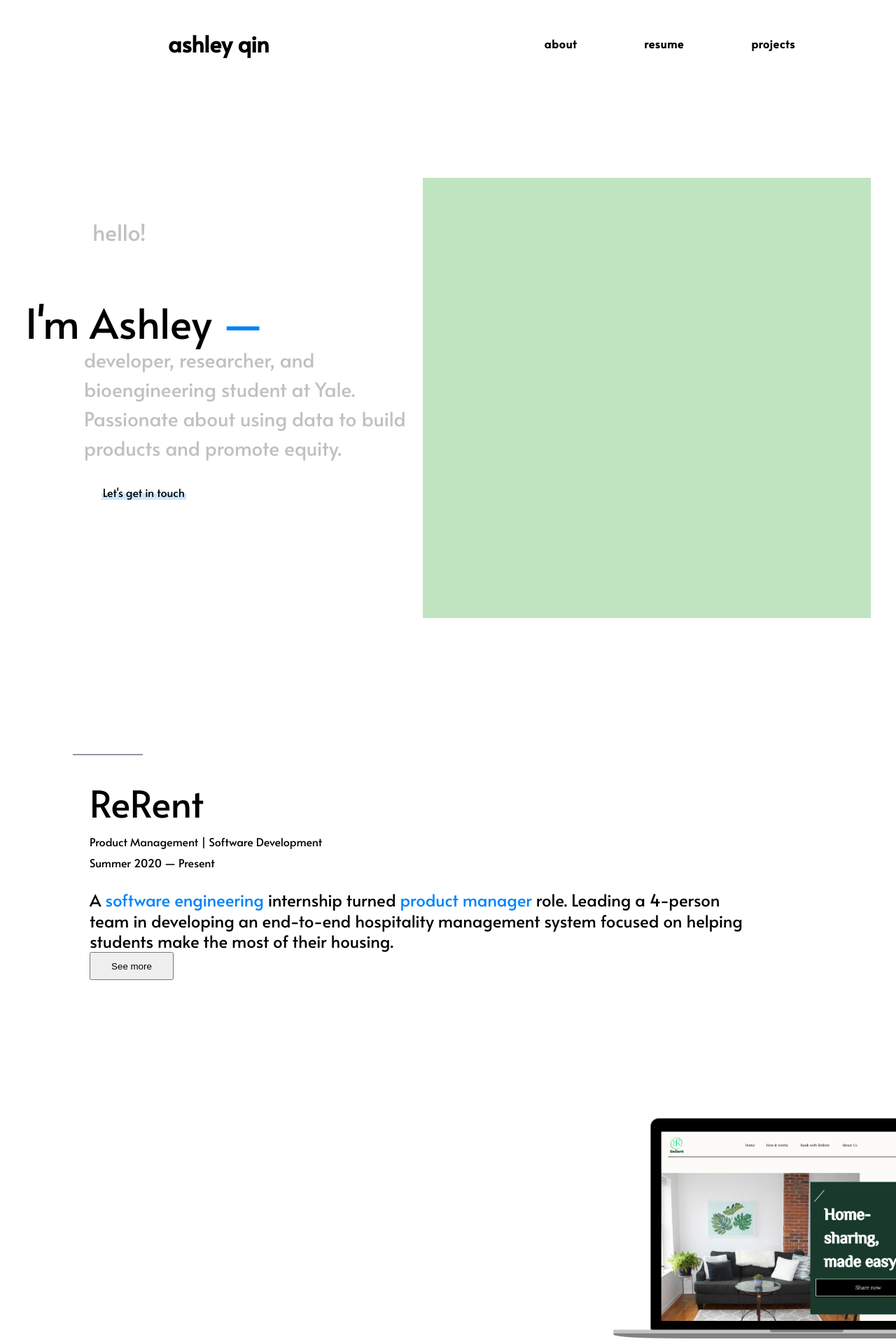
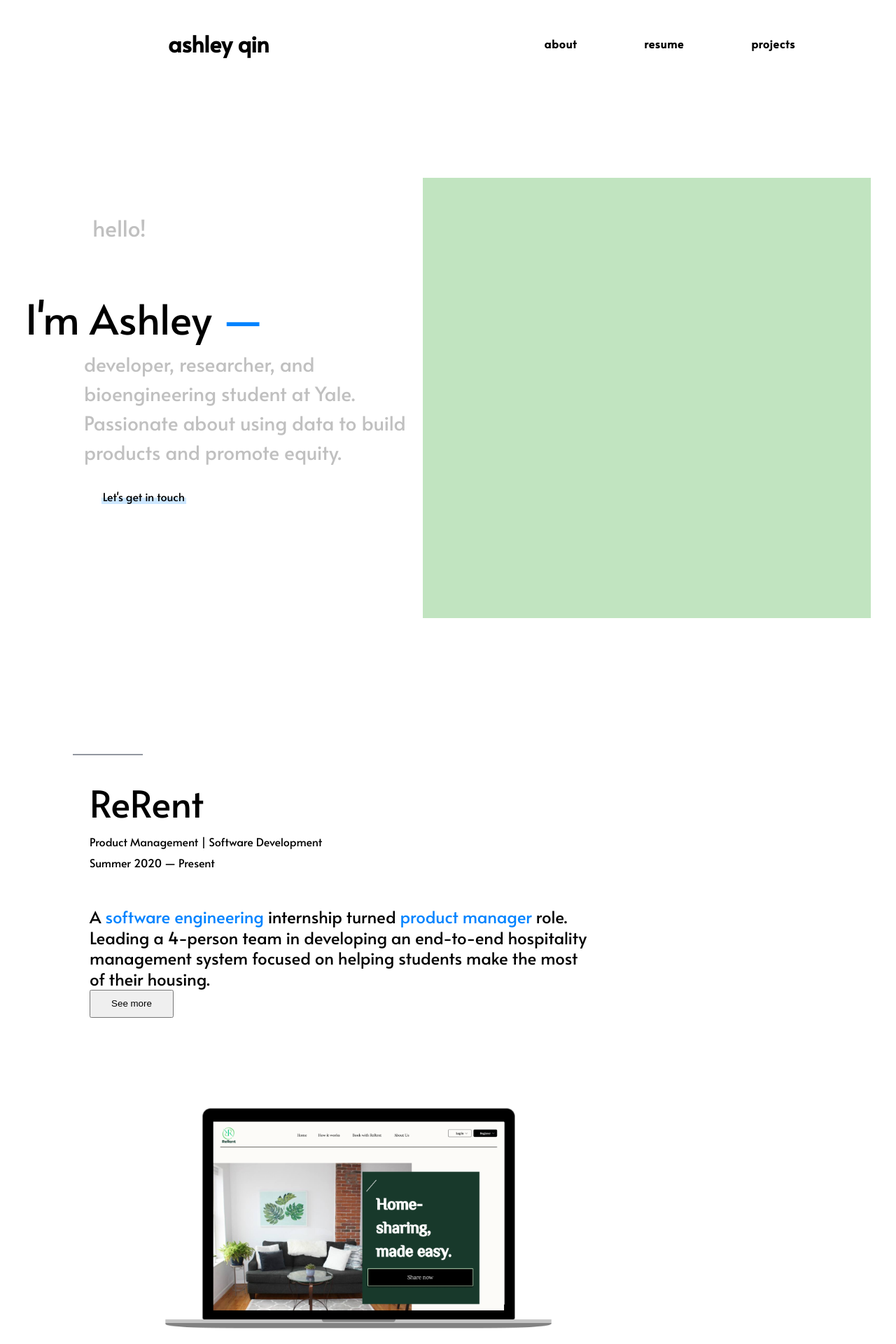
Before and after one commit to ashleyyqin/ashleyyqin.github.io, a Jekyll site: the page built from index.html, in a window 1280 px wide. Shown: the top 1920 px of the page at 70% size. Built offline with Jekyll 4.4.1, drawn with Linux system fonts in a browser that asks for light colours.

Commit message:
reformatting

```diff
--- a/index.html
+++ b/index.html
@@ -36,7 +36,7 @@ title: Home
                 <br>
                 Summer 2020 — Present
             </p>
-            <div style="width: 60em; margin-bottom:5em;">
+            <div style="width: 45em;">
                 <p class="project-descriptions">
                     A <span class="blue">software engineering</span> internship turned <span
                         class="blue">product manager</span> role. Leading a 4-person team in developing an end-to-end
@@ -47,8 +47,7 @@ title: Home
                     </button>
                 </p>
             </div>
-            <img src="/media/rerent_mockup.png" class="img_projects" alt="rerent"
-                 style="max-width:900px; margin-left: 50vw">
+            <img src="/media/rerent_mockup.png" class="img_projects" alt="rerent">
         </div>
     </div>
 </div>
--- a/styles/main.css
+++ b/styles/main.css
@@ -417,9 +417,10 @@ main {
 
 .home-title2 {
     font-size: 370%;
-    margin-top: 1em;
     margin-bottom: 0.5em;
-    /*margin-left: 3em;*/
+    display: block;
+    /*margin-left: 3em;
+    margin-top: 1em;*/
 }
 
 .home-subtitle {
@@ -617,6 +618,7 @@ main {
 .img_projects {
     justify-content: right !important;
     margin-right: 1.5em;
+    max-width:900px;
 }
 
 .project-title {
@@ -632,4 +634,5 @@ main {
     display: block;
     align-items: center;
     margin-bottom: 0.5em;
+    margin-top: 2em;
 }
```
